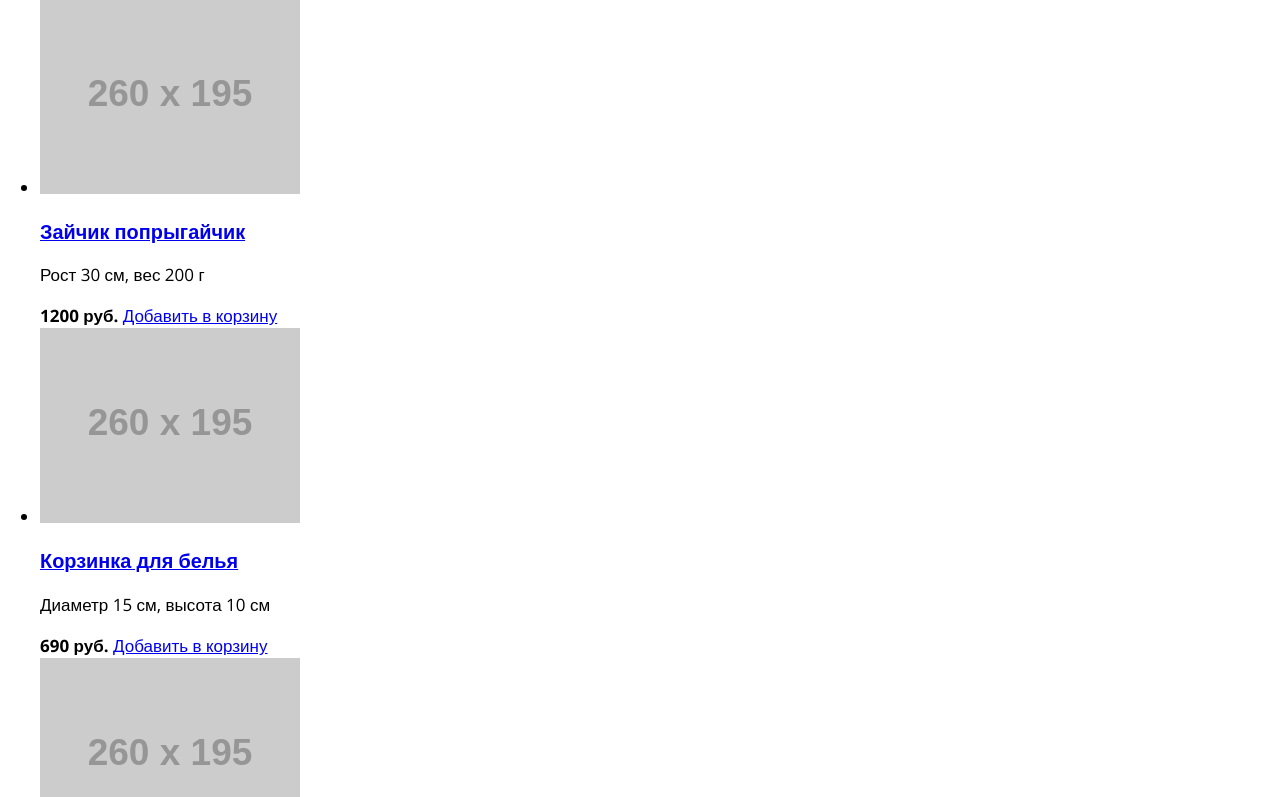
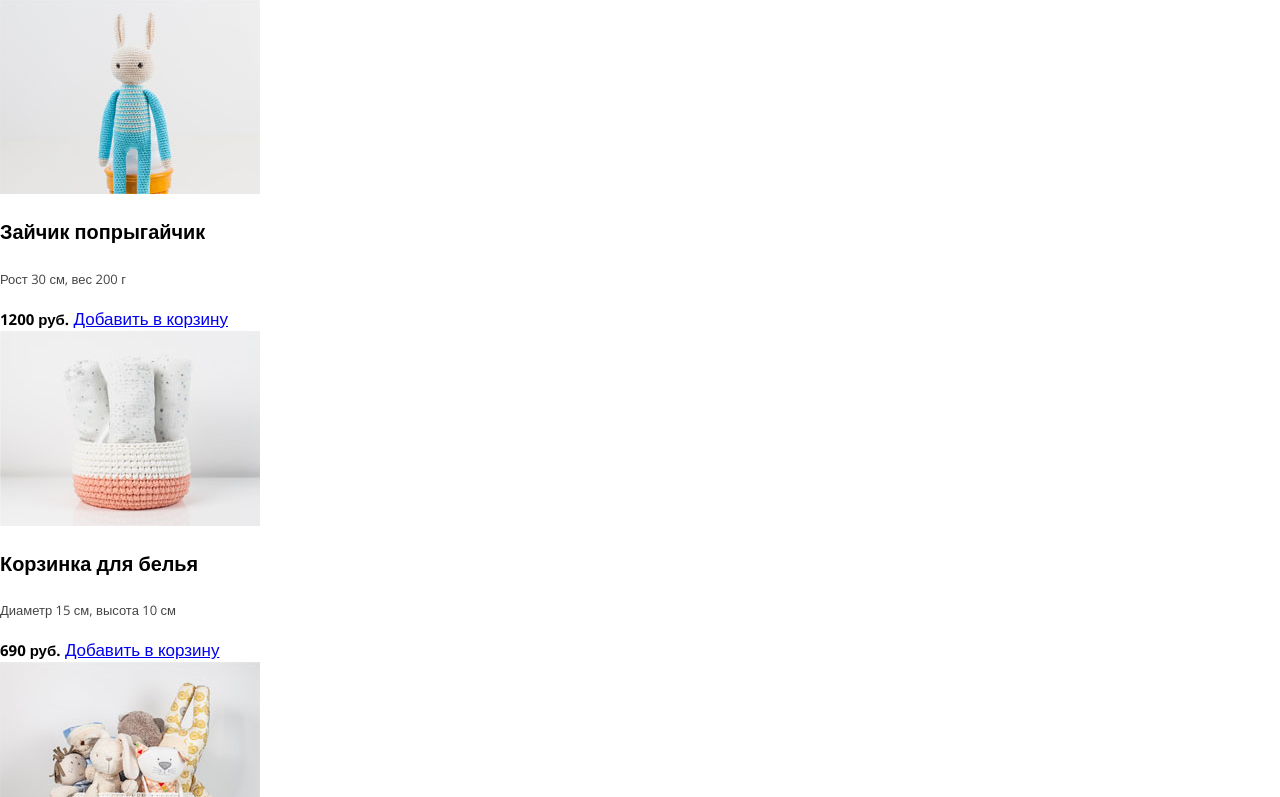
Before and after one commit to geoniced/546091-mishka-19, a website: page source/catalog.html in a window 1280 px wide. Shown: the part 230-1027 px from the top of the page. Drawn offline with nearby package versions, Linux system fonts and the light colour scheme; files that its build step writes are made by us from their sources; placeholder pictures from the web are drawn by us.

Commit message:
Добавляет контентные картинки и еще больше оформительских стилей

```diff
--- a/source/catalog.html
+++ b/source/catalog.html
@@ -10,7 +10,7 @@
   <body>
     <header class="page-header">
       <a class="page-header__logo" href="index.html">
-        <img class="page-header__logo-image" src="https://via.placeholder.com/86x35" width="86" height="35" alt="Логотип магазина Mishka">
+        <img class="page-header__logo-image" src="img/logo-mobile.svg" width="86" height="35" alt="Логотип магазина Mishka">
       </a>
       <nav class="main-nav">
         <button class="page-header__menu" type="button">Открыть меню</button>
@@ -37,7 +37,9 @@
     </header>
 
     <main class="page-main">
-      <h1 class="page-main__title">Каталог товаров</h1>
+      <header class="page-main__banner">
+        <h1 class="page-main__title">Каталог товаров</h1>
+      </header>
 
       <section class="page-main__catalog catalog">
         <h2 class="visually-hidden">Список товаров</h2>
@@ -46,7 +48,7 @@
           <li class="catalog__item">
             <article class="catalog__card card">
               <a class="card__preview" href="#">
-                <img class="card__preview-image" src="https://via.placeholder.com/260x195" width="260" height="195" alt="Вязаный зайчик в синей пижаме">
+                <img class="card__preview-image" src="img/photo-hare-mobile@1x.jpg" width="260" height="195" alt="Вязаный зайчик в синей пижаме">
               </a>
               <div class="card__card-wrapper">
                 <div class="card__description">
@@ -65,7 +67,7 @@
           <li class="catalog__item">
             <article class="catalog__card card">
               <a class="card__preview" href="#">
-                <img class="card__preview-image" src="https://via.placeholder.com/260x195" width="260" height="195" alt="Корзинка для белья с тремя полотенцами внутри">
+                <img class="card__preview-image" src="img/photo-bowl-mobile@1x.jpg" width="260" height="195" alt="Корзинка для белья с тремя полотенцами внутри">
               </a>
               <div class="card__card-wrapper">
                 <div class="card__description">
@@ -84,7 +86,7 @@
           <li class="catalog__item">
             <article class="catalog__card card">
               <a class="card__preview" href="#">
-                <img class="card__preview-image" src="https://via.placeholder.com/260x195" width="260" height="195" alt="Большая корзинка с игрушками внутри">
+                <img class="card__preview-image" src="img/photo-toys-mobile@1x.jpg" width="260" height="195" alt="Большая корзинка с игрушками внутри">
               </a>
               <div class="card__card-wrapper">
                 <div class="card__description">
--- a/source/sass/card.scss
+++ b/source/sass/card.scss
@@ -0,0 +1,16 @@
+.card__link {
+  color: $black;
+  font-weight: bold;
+  text-decoration: none;
+}
+
+.card__details {
+  color: $charcoal;
+  font-size: 13px;
+  line-height: 30px;
+}
+
+.card__price {
+  font-size: 15px;
+  font-weight: bold;
+}
--- a/source/sass/catalog.scss
+++ b/source/sass/catalog.scss
@@ -0,0 +1,3 @@
+.catalog__list {
+  @include list-style-reset;
+}
--- a/source/sass/page-main.scss
+++ b/source/sass/page-main.scss
@@ -1,4 +1,6 @@
 .page-main__banner {
+  background-color: $gray;
+
   &--stock {
     background-image: url("../img/hero-mobile@1x.jpg");
   }
--- a/source/sass/promo-item.scss
+++ b/source/sass/promo-item.scss
@@ -17,9 +17,15 @@
 }
 
 .promo-item__details {
+  border-collapse: collapse;
+
   font-size: 15px;
   line-height: 20px;
   color: $charcoal;
+}
+
+.promo-item__row {
+  border-bottom: 1px solid $lightgray;
 }
 
 .promo-item__price {
--- a/source/sass/variables.scss
+++ b/source/sass/variables.scss
@@ -2,6 +2,7 @@ $black: #000000;
 $very-dark-brown: #010000;
 $charcoal: #444444;
 $gray: #f1f1f1;
+$lightgray: #ededed;
 
 $white: #ffffff;
 
```
Also changed, not shown: source/form.html (+4 -3 lines), source/index.html (+5 -5 lines).
